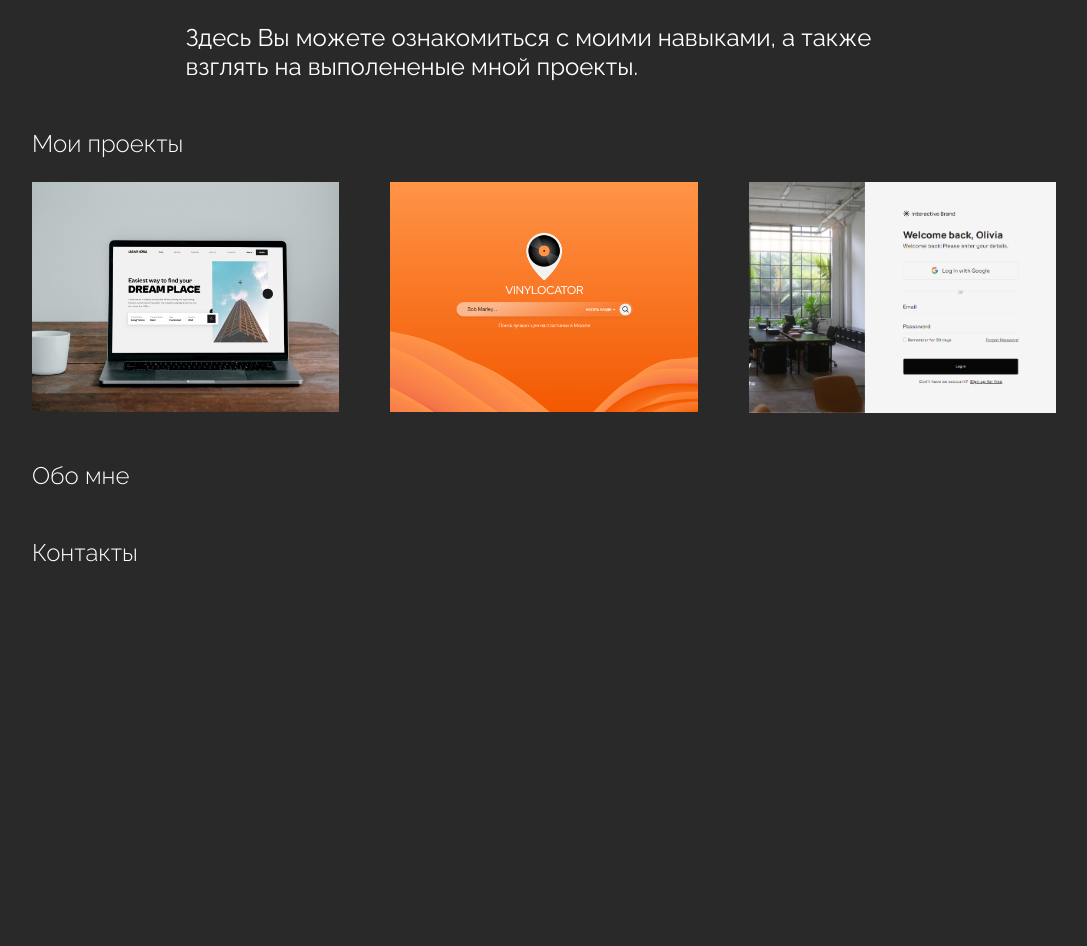
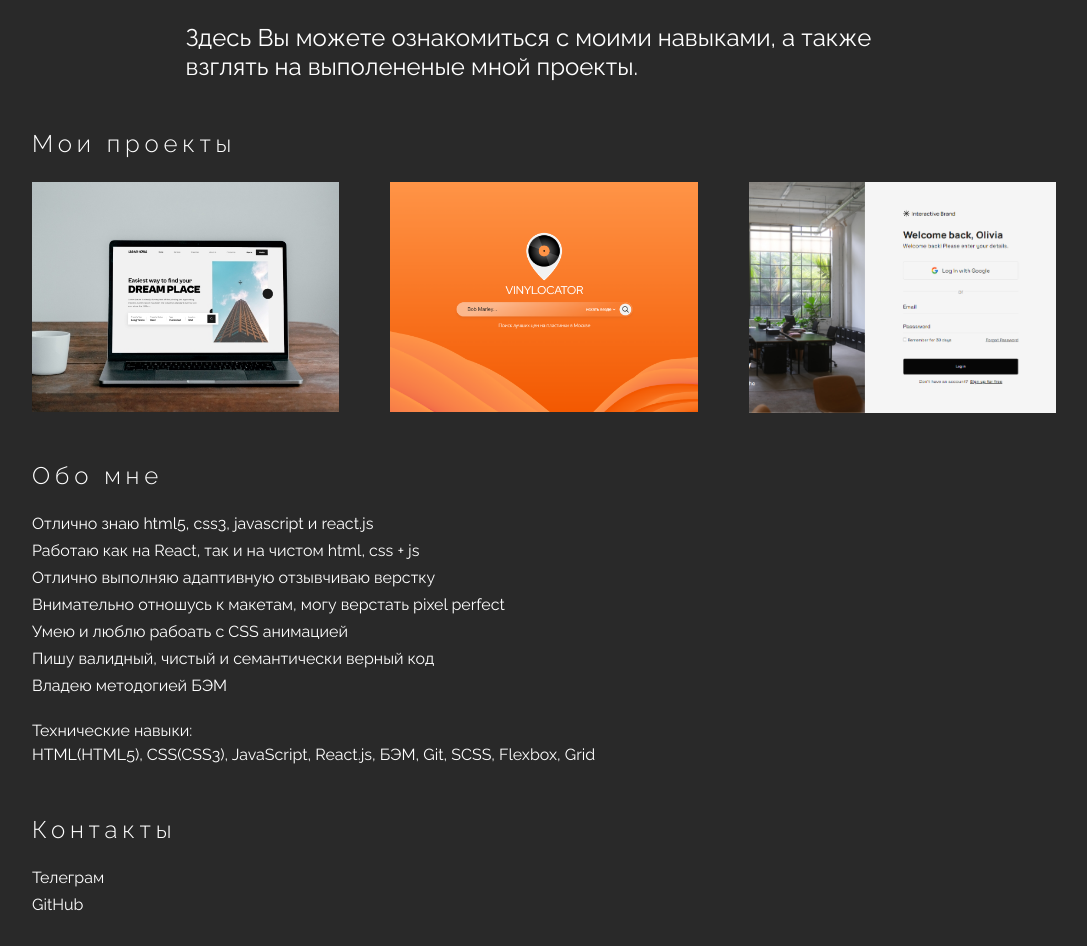
Before and after one commit to pirogue-one/pirogue.one, a plain HTML site: page index.html in a window 1280 px wide. Shown: the part 580-1526 px from the top of the page, without its empty margins (96-1183 px from the left). Before the commit the page ends 1171 px from the top, so only its background shows below. Drawn offline with Linux system fonts and the light colour scheme.

Commit message:
added about-me content and some css styles

```diff
--- a/index.html
+++ b/index.html
@@ -15,10 +15,10 @@
         <a>
             <h2 class="logo">PIROGUE-ONE</h2>
         </a>
-        <ul class="menu">
-            <li class="menu__li"><a>Проекты</a></li>
-            <li class="menu__li"><a>Обо мне</a></li>
-            <li class="menu__li"><a>Контакты</a></li>
+        <ul class="list menu-list">
+            <li class="menu__li"><a href="#projects">Проекты</a></li>
+            <li class="menu__li"><a href="#about-me">Обо мне</a></li>
+            <li class="menu__li"><a href="#contacts">Контакты</a></li>
         </ul>
     </header>
     <main class="main">
@@ -30,34 +30,51 @@
                     мной проекты.</p>
             </div>
         </section>
-        <section class="projects">
+        <section id="projects" class="projects">
             <h2 class="title">Мои проекты</h2>
             <div class="gallery">
                 <div class="card">
-                    <a href="https://pirogue-one.github.io/landing-page-home-legacy/" target="_blank"><img src="./images/legacy-homes-s.jpg" alt="Превью проекта"></a>
+                    <a href="https://pirogue-one.github.io/landing-page-home-legacy/" target="_blank"><img
+                            src="./images/legacy-homes-s.jpg" alt="Превью проекта"></a>
                     <p class="card__description">Минималистичный одностраничный сайт, сверстанный без использования
                         фрейморков и сторонних библиотек. Некоммерческая работа.</p>
                 </div>
                 <div class="card">
-                    <a href="https://vinylocator.com/" target="_blank"><img src="./images/vinylocator-s (2).png" alt="Превью проекта"></a>
+                    <a href="https://vinylocator.com/" target="_blank"><img src="./images/vinylocator-s (2).png"
+                            alt="Превью проекта"></a>
                     <p class="card__description">Сайт по поиску дешевого винила в Москве. Разработан на React.
                         Коммерческая работа.</p>
                 </div>
                 <div class="card">
-                    <a href="https://pirogue-one.github.io/login_page/" target="_blank"><img src="./images/image_2023-05-12_18-08-16.png" alt="Превью проекта"></a>
+                    <a href="https://pirogue-one.github.io/login_page/" target="_blank"><img
+                            src="./images/image_2023-05-12_18-08-16.png" alt="Превью проекта"></a>
                     <p class="card__description">Страница авторизации для сайта.</p>
                 </div>
             </div>
         </section>
-        <section class="about-me">
-            <a>
-                <h2 class="title">Обо мне</h2>
-            </a>
+        <section id="about-me" class="about-me">
+            <h2 class="title">Обо мне</h2>
+            <div class="skills-content">
+                <ul class="list skills-list">
+                    <li class="skills-list__item list-item">Отлично знаю html5, css3, javasсript и react.js</li>
+                    <li class="skills-list__item list-item">Работаю как на React, так и на чистом html, css + js</li>
+                    <li class="skills-list__item list-item">Отлично выполняю адаптивную отзывчиваю верстку</li>
+                    <li class="skills-list__item list-item">Внимательно отношусь к макетам, могу верстать pixel perfect</li>
+                    <li class="skills-list__item list-item">Умею и люблю рабоать с CSS анимацией</li>
+                    <li class="skills-list__item list-item">Пишу валидный, чистый и семантически верный код</li>
+                    <li class="skills-list__item list-item">Владею методогией БЭМ</li>
+                </ul>
+
+                <p class="skills-content__tech">Технические навыки:</br>
+                    HTML(HTML5), CSS(CSS3), JavaScript, React.js, БЭМ, Git, SCSS, Flexbox, Grid</p>
+            </div>
         </section>
-        <section class="contacts">
-            <a>
-                <h2 class="title">Контакты</h2>
-            </a>
+        <section id="contacts" class="contacts">
+            <h2 class="title">Контакты</h2>
+            <ul class="list contacts-list">
+                <li class="contacts-list__item list-item"><a href="https://t.me/aaleriu" target="_blank">Телеграм</a></li>
+                <li class="contacts-list__item list-item"><a href="https://github.com/pirogue-one" target="_blank">GitHub</a></li>
+            </ul>
         </section>
     </main>
     <footer class="footer">
--- a/style.css
+++ b/style.css
@@ -7,6 +7,10 @@
 a {
     text-decoration: none;
     color: #ffffff;
+}
+
+a:hover {
+    color:#7373d6;
 }
 
 html, body {
@@ -44,14 +48,17 @@ section {
     font-weight: 300;
 }
 
-.menu {
+.list {
     list-style-type: none;
+}
+
+.menu-list {
     display: flex;
     justify-content: space-between;
     gap: 2rem;
 }
 
-.menu__li:hover {
+.menu-list__li:hover {
         cursor: pointer;
 }
 
@@ -84,6 +91,15 @@ section {
     font-weight: 900;
     color:#292929;
     -webkit-text-stroke: 2px #ffffff;
+
+}
+
+.accent-1:hover {
+    color:#7373d6;
+}
+
+.accent-2:hover {
+    -webkit-text-stroke: 2px #7373d6;
 }
 
 .description {
@@ -93,6 +109,7 @@ section {
 .title {
     font-weight: 300;
     font-size: 1.5rem;
+    letter-spacing: .3rem;
 }
 
 .gallery {
@@ -124,6 +141,21 @@ section {
     right: 0;
     left: 0;
     transform: translateY(100%);
-    background-color: rgb(115, 115, 214);
+    background-color: #7373d6;
     transition: all ease-in .3s;
 }
+
+.about-me {
+    display: flex;
+    flex-direction: column;
+    gap: 1.5rem;
+}
+
+.list-item {
+    margin-bottom: .5rem;
+}
+
+.skills-content__tech {
+    margin-top: 1.5rem;
+    line-height: 1.5rem;
+}
```
